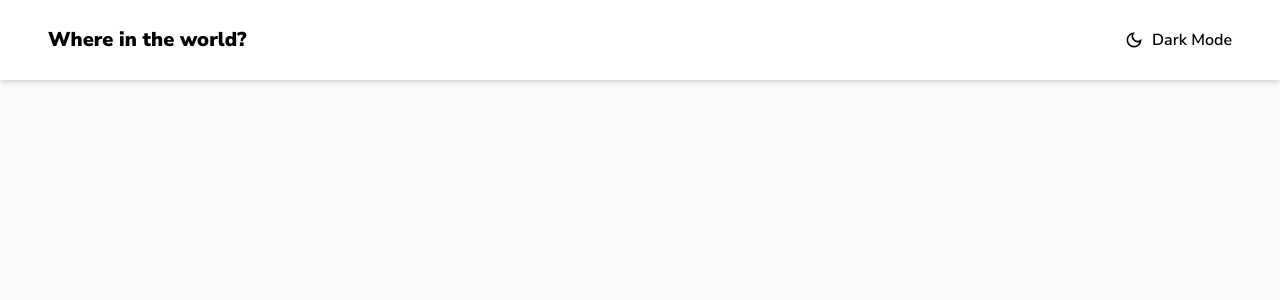
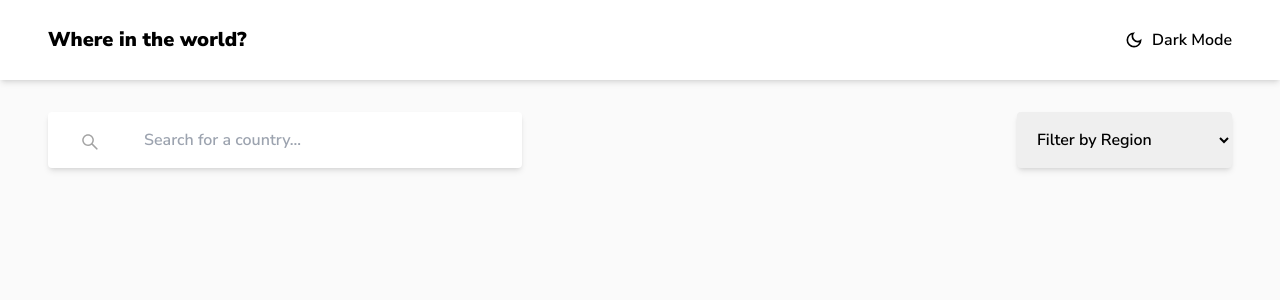
Before and after one commit to Joelzor/countries, a Next.js app: page / in a window 1280 px wide. Shown: the top 300 px of the page. Built offline with nearby package versions, Linux system fonts and the light colour scheme.

Commit message:
form inputs

```diff
--- a/src/components/Main.tsx
+++ b/src/components/Main.tsx
@@ -11,7 +11,9 @@ interface MainProps {
 
 const Main = ({ children }: MainProps) => {
   return (
-    <main className={`${font.className} bg-light-background h-screen`}>
+    <main
+      className={`${font.className} bg-light-background h-screen font-semibold`}
+    >
       {children}
     </main>
   );
--- a/src/pages/index.tsx
+++ b/src/pages/index.tsx
@@ -1,3 +1,26 @@
+import { AiOutlineSearch } from "react-icons/ai";
+
 export default function Home() {
-  return <></>;
+  return (
+    <div className="px-5 md:px-12 py-8 md:flex justify-between relative">
+      <input
+        type="text"
+        className="shadow-md py-4 pl-24 w-full mb-8 md:w-2/5 rounded"
+        placeholder="Search for a country..."
+      />
+      <AiOutlineSearch className="absolute text-xl text-neutral-400 top-[52px] left-[60px] md:left-[80px]" />
+
+      <select
+        name="region"
+        className="shadow-md py-4 pl-4 pr-16 self-start rounded"
+      >
+        <option>Filter by Region</option>
+        <option value="africa">Africa</option>
+        <option value="america">America</option>
+        <option value="asia">Asia</option>
+        <option value="europe">Europe</option>
+        <option value="oceania">Oceania</option>
+      </select>
+    </div>
+  );
 }
```
